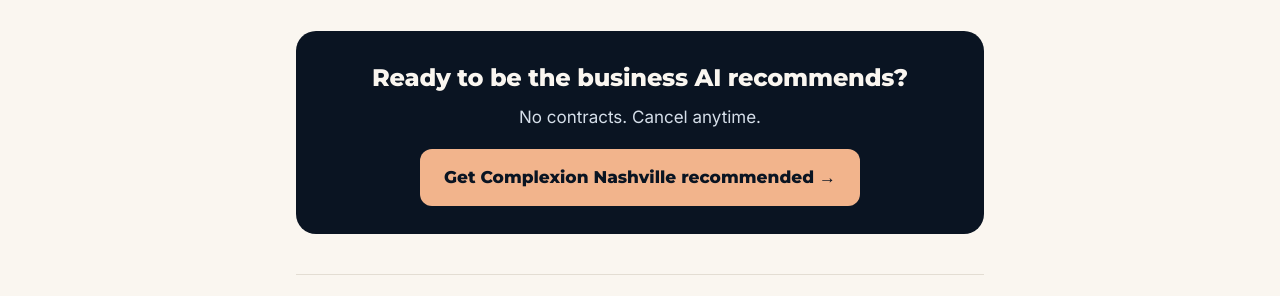
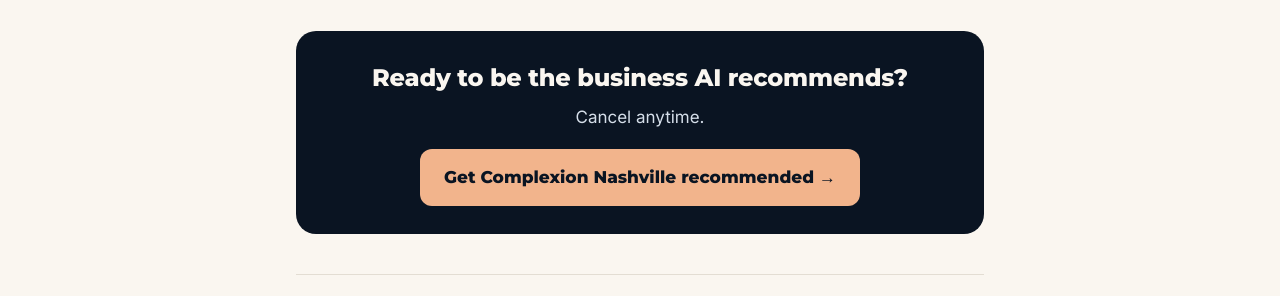
Before and after one commit to GeoRoll/geo-portal, a Jekyll site: the page built from audits/complexion-nashville-nashville-09853942d61f/index.html, in a window 1280 px wide. Shown: the part 1844-2140 px from the top of the page. Built offline with Jekyll 4.4.1, drawn with Linux system fonts in a browser that asks for light colours.

Commit message:
Refresh audit Complexion Nashville

```diff
--- a/audits/complexion-nashville-nashville-09853942d61f/index.html
+++ b/audits/complexion-nashville-nashville-09853942d61f/index.html
@@ -59,7 +59,7 @@
 <div class="player"><video src="https://georoll.github.io/geo-portal/assets/georoll-video.mp4" playsinline preload="none" poster="https://georoll.github.io/geo-portal/assets/georoll-video-poster.jpg"></video></div>
 <script>document.querySelectorAll('.player').forEach(function(w){var v=w.querySelector('video');v.setAttribute('aria-label','Play video');v.tabIndex=0;function go(){if(w.classList.contains('on'))return;v.controls=true;w.classList.add('on');v.play();}v.addEventListener('click',go);v.addEventListener('keydown',function(e){if(e.key==='Enter'||e.key===' '){e.preventDefault();go();}});});</script>
 
-<div class="cta"><h2>Ready to be the business AI recommends?</h2><p>No contracts. Cancel anytime.</p><a class="btn" href="https://georoll.lemonsqueezy.com/checkout/buy/3d1cb329-b98d-4977-9238-4ab86fe7f325">Get Complexion Nashville recommended →</a></div>
+<div class="cta"><h2>Ready to be the business AI recommends?</h2><p>Cancel anytime.</p><a class="btn" href="https://georoll.lemonsqueezy.com/checkout/buy/3d1cb329-b98d-4977-9238-4ab86fe7f325">Get Complexion Nashville recommended →</a></div>
 
 <footer>This check used ChatGPT with live web search on October 29, 2026. AI answers change over time and can differ by person and location. GeoRoll, Rollout LLC.</footer>
 </div></main></body></html>{% endraw %}
```
